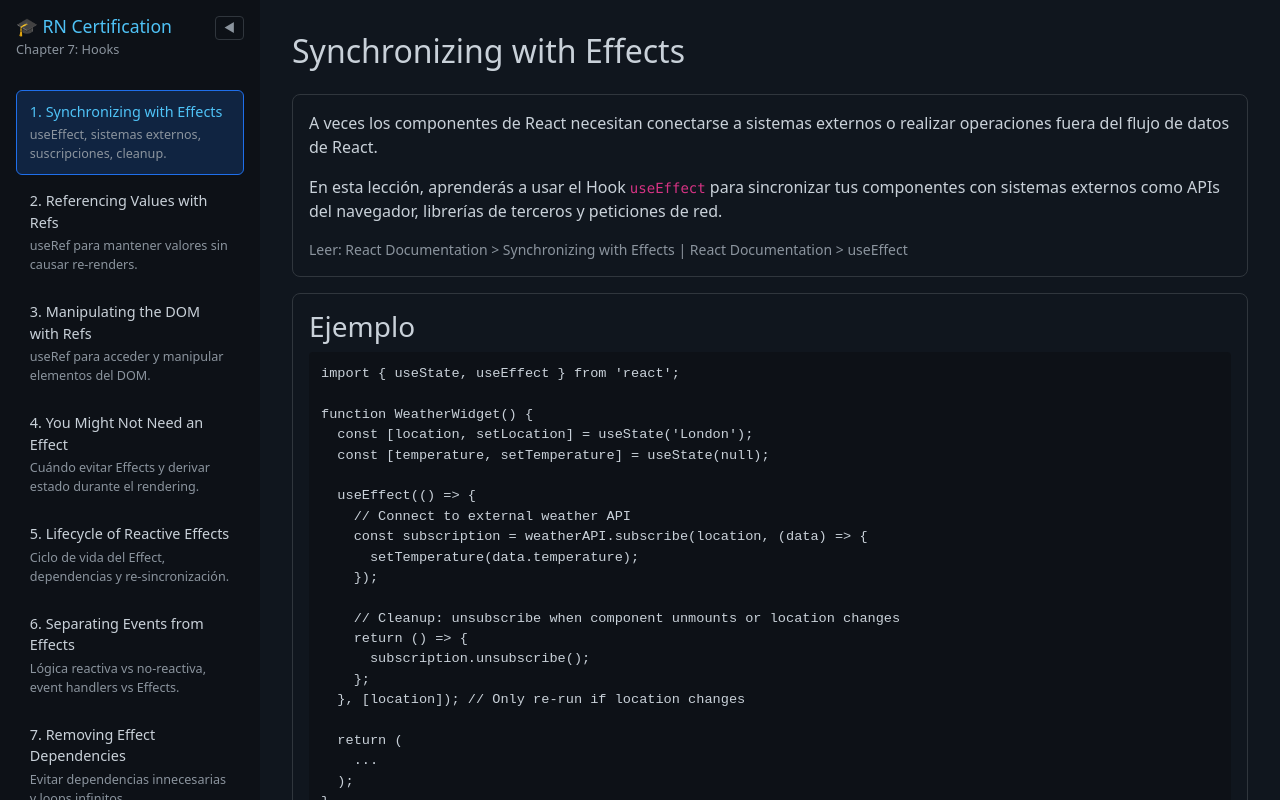
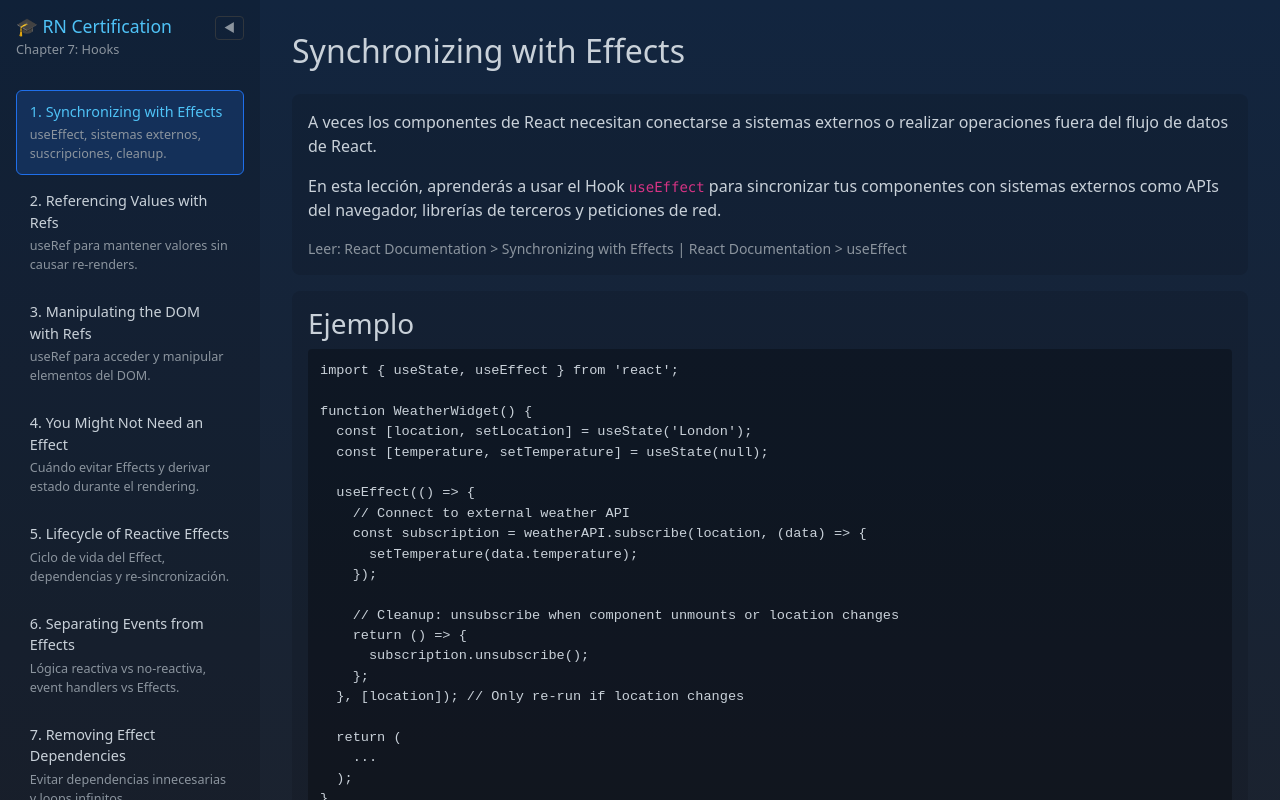
Before and after one commit to ziscko/paco-7, a React (Vite) app in the folder rn-hooks-certification/: page /topic-1 in a window 1280 px wide. Shown: the top 800 px of the page. Built offline with nearby package versions, Linux system fonts and the light colour scheme.

Commit message:
Update colors

```diff
--- a/rn-hooks-certification/src/styles/main.scss
+++ b/rn-hooks-certification/src/styles/main.scss
@@ -2,9 +2,10 @@
 @use 'bootstrap/scss/bootstrap';
 
 // ─── Variables del proyecto ───────────────────────────────────
-$bg-primary: #10161e;
-$bg-secondary: #0d1117;
-$bg-card: #21262d;
+$bg-primary: #1e1e2f;
+$bg-secondary: #0000001c;
+$bg-card: #0000001c;
+$bg-code: #00000047;
 $border-color: #30363d;
 $text-primary: #c9d1d9;
 $text-secondary: #8b949e;
@@ -19,7 +20,6 @@ $purple: #9c27b0;
 html,
 body,
 #root {
-  height: 100%;
   min-height: 100vh;
   margin: 0;
   padding: 0;
@@ -32,6 +32,11 @@ body {
     system-ui,
     -apple-system,
     sans-serif;
+  background: linear-gradient(to bottom, #12253f 0%, #202126 100%);
+}
+
+* {
+  font-family: inherit;
 }
 
 // ─── Layout ───────────────────────────────────────────────────
@@ -126,7 +131,6 @@ body {
 .app-content {
   flex: 1;
   padding: 2rem;
-  background: $bg-primary;
   color: $text-primary;
   overflow-y: auto;
 }
@@ -134,7 +138,7 @@ body {
 // ─── Componentes reutilizables ────────────────────────────────
 .example-card {
   padding: 1rem;
-  border: 1px solid $border-color;
+  background: $bg-card;
   border-radius: 8px;
   margin-bottom: 1rem;
 
@@ -161,7 +165,7 @@ body {
 
 .code-block {
   font-size: 0.85rem;
-  background: $bg-secondary;
+  background: $bg-code;
   color: $text-primary;
   padding: 0.75rem;
   border-radius: 4px;
```
